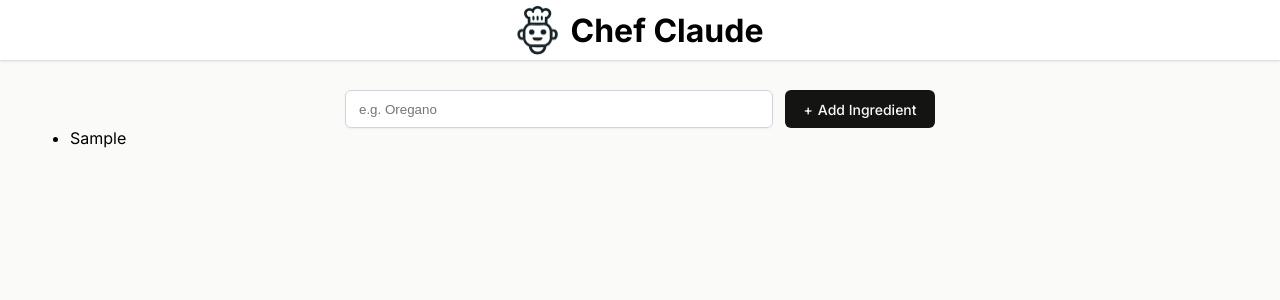
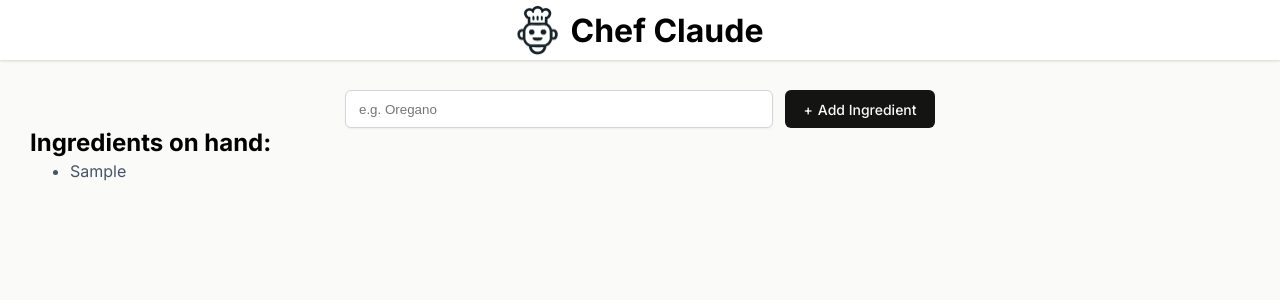
Before and after one commit to Katie-Schwerer/Scrimba-React-projects, a React (Vite) app in the folder chef-claude/: page / in a window 1280 px wide. Both pictures are taken after typing "Sample" into the empty fields and a click on the button "Add Ingredient". Shown: the top 300 px of the page. Built offline with nearby package versions, Linux system fonts and the light colour scheme.

Commit message:
Conditional Rendering has been added for the get recipe button and section.

```diff
--- a/chef-claude/src/App.css
+++ b/chef-claude/src/App.css
@@ -67,3 +67,45 @@
   content: "+";
   margin-right: 5px;
 }
+
+ul.ingredients-list {
+    margin-bottom: 48px;
+}
+
+ul.ingredients-list > li {
+    color: #475467;
+    line-height: 28px;
+}
+
+.get-recipe-container {
+    display: flex;
+    justify-content: space-between;
+    align-items: center;
+    border-radius: 8px;
+    background: #F0EFEB;
+    padding: 10px 28px;
+}
+
+.get-recipe-container h3 {
+    font-size: 1.125rem;
+    font-weight: 500;
+    line-height: 24px;
+}
+
+.get-recipe-container p {
+    color: #6B7280;
+    font-size: 0.875rem;
+    line-height: 20px;
+}
+
+.get-recipe-container button {
+    border: none;
+    border-radius: 6px;
+    background: #D17557;
+    box-shadow: 0px 1px 2px 0px rgba(0, 0, 0, 0.05);
+    color: #FAFAF8;
+    padding: 9px 17px;
+    font-family: Inter, sans-serif;
+    font-size: 0.875rem;
+    cursor: pointer;
+}
--- a/chef-claude/src/components/Main.jsx
+++ b/chef-claude/src/components/Main.jsx
@@ -15,11 +15,25 @@
                 <input type="text" placeholder="e.g. Oregano" aria-label="Add ingredient" name="ingredient" />
                 <button>Add Ingredient</button>
             </form>
-            <ul>
-                {ingredients.map((ingredient, index) => (
-                    <li key={index}>{ingredient}</li>
-                ))}
-            </ul>
+            {ingredients.length > 0 && (
+                <section>
+                    <h2>Ingredients on hand:</h2>
+                    <ul className="ingredients-list" aria-live="polite">
+                        {ingredients.map((item, index) => (
+                            <li key={index}>{item}</li>
+                        ))}
+                    </ul>
+                    {ingredients.length > 3 && (
+                        <div className="get-recipe-container">
+                            <div>
+                                <h3>Ready for a recipe?</h3>
+                                <p>Generate a recipe from your list of ingredients.</p>
+                            </div>
+                            <button>Get a recipe</button>
+                        </div>
+                    )}
+                </section>
+            )}
         </main>
     )
 }
```
